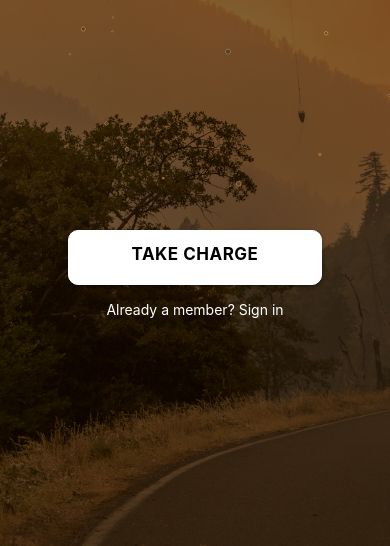
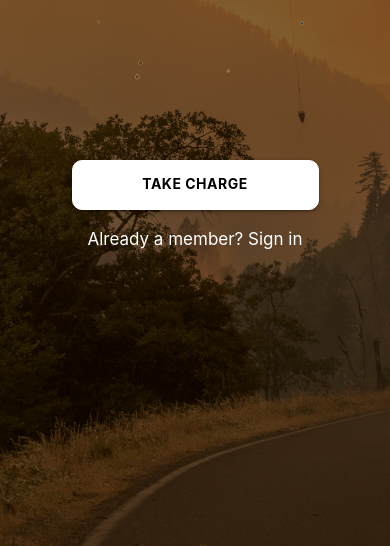
Before and after one commit to BloomTech-Labs/forest-fire-watch-site, a website: page index.html in a window 390 px wide. Shown: the part 298-844 px from the top of the page. Drawn offline with nearby package versions, Linux system fonts and the light colour scheme.

Commit message:
desktop view complete. white bar on bottom of the page on XL screens fixed

```diff
--- a/index.html
+++ b/index.html
@@ -1,5 +1,6 @@
 <!doctype html>
 <html lang='en'>
+
 <head>
   <meta charset='utf-8'>
   <meta http-equiv='X-UA-Compatible' content='IE=edge,chrome=1'>
@@ -17,12 +18,16 @@
   <script async src='https://www.googletagmanager.com/gtag/js?id=UA-147488135-1'></script>
   <script>
     window.dataLayer = window.dataLayer || [];
-  function gtag(){dataLayer.push(arguments);}
+
+    function gtag() {
+      dataLayer.push(arguments);
+    }
     gtag('js', new Date());
 
     gtag('config', 'UA-147488135-1');
   </script>
 </head>
+
 <body>
   <!-- Main -->
   <div class='hero-img'>
@@ -30,11 +35,15 @@
       <img class='FFlogo' src='./public/images/FFlogo2.png' alt='FireFlight Brand'>
       <h2 class='logo-text'>FireFlight</h2>
       <h2><strong>PREPARE FOR WILDFIRE SEASON</strong></h2>
-            <div id='particles-js'></div>
+      <div class='sub-text'>
         <h5>Community is more than just your spouse and kids - it's your neighbors and family too.</h5>
         <h5>Know when forest fires are coming and be a part of keeping your entire community safe.</h5>
-              <p><a class='btn cta' href='https://fireflight.netlify.com/' target='_blank'>Take Charge</a></p>
+        <div id='particles-js'></div>
+      </div>
+      <div class='cta'>
+          <p><a class='btn' href='https://fireflight.netlify.com/' target='_blank'>Take Charge</a></p>
           <p><a href='https://fireflight.netlify.com/'>Already a member? Sign in</a></p>
+      </div>
     </div>
   </div>
   <!-- jQuery -->
@@ -44,9 +53,12 @@
   <!-- Particles -->
   <script src='https://cdn.jsdelivr.net/npm/particles.js@2.0.0/particles.min.js'></script>
   <!-- Custom Scripts -->
-    <script>particlesJS.load('particles-js', 'particles.json', function() {
+  <script>
+    particlesJS.load('particles-js', 'particles.json', function () {
       console.log('particles loaded');
-    });</script>
+    });
+  </script>
   <script src='./public/js/scripts.js'></script>
 </body>
+
 </html>
--- a/public/css/index.css
+++ b/public/css/index.css
@@ -1,4 +1,5 @@
-body, html {
+body,
+html {
     background-color: #111;
     height: 100vh;
     margin: 0 auto;
@@ -22,6 +23,7 @@ a:hover {
 }
 
 .logo-text {
+    margin: 0;
     position: relative;
 }
 
@@ -37,6 +39,11 @@ a:hover {
     color: white;
     position: relative;
     text-align: center;
+}
+
+.sub-text {
+    margin: 0 auto;
+    width: 60%;
 }
 
 .btn {
@@ -84,8 +91,20 @@ a:hover {
         display: none;
     }
 
-    .btn {
+    .cta {
         font-size: 17px;
-        height: 55px;
+        height: 50px;
+        padding: 5px;
+    }
+
+    .cta:hover {
+        text-decoration: none;
     }
 }
+
+/* XL Screen View */
+@media screen and (min-width: 1020px) {
+    .cta {
+        margin-top: -15%;
+    }
+}
```
Lines whose indentation alone changed are shown as unchanged.
